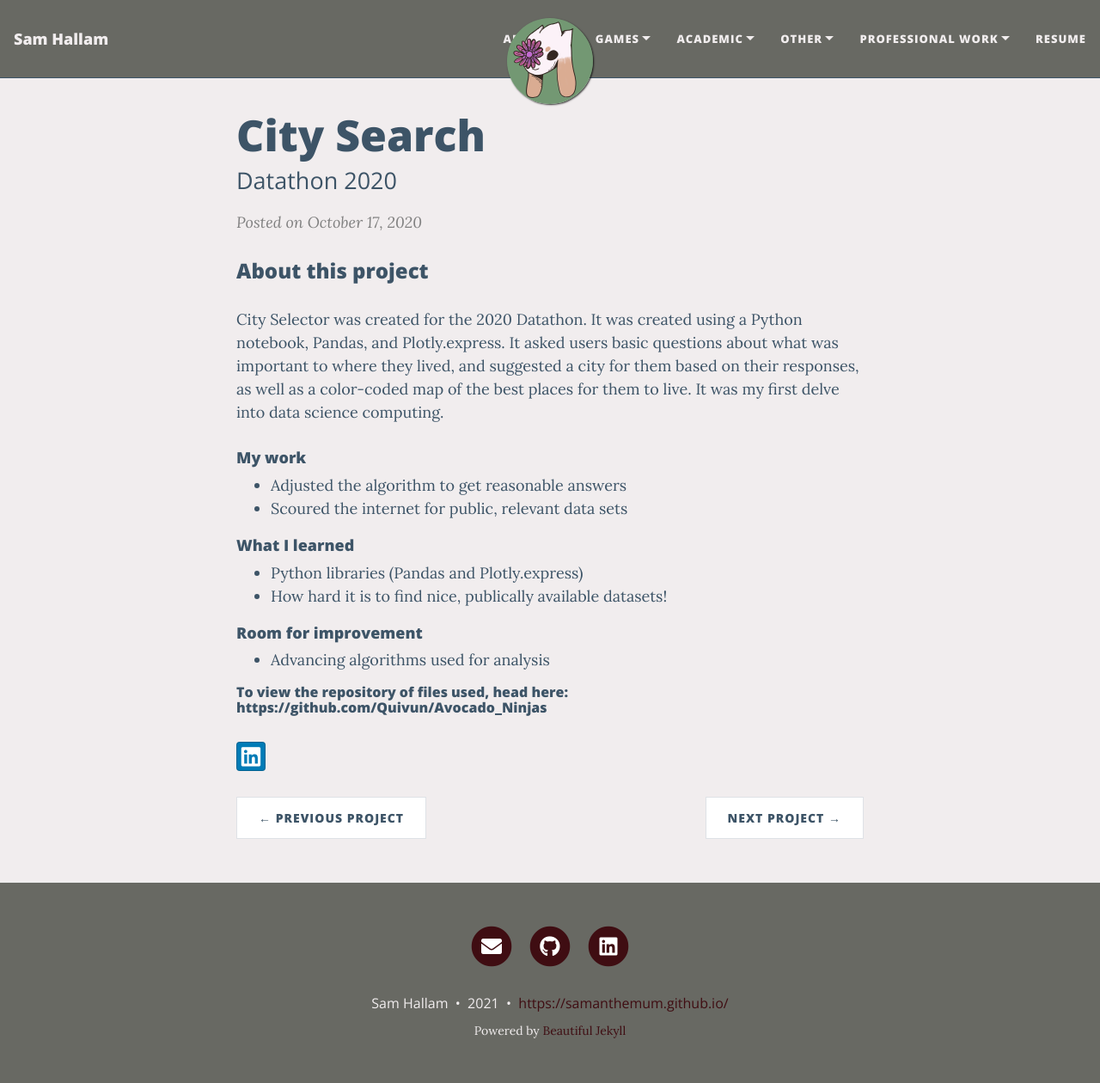
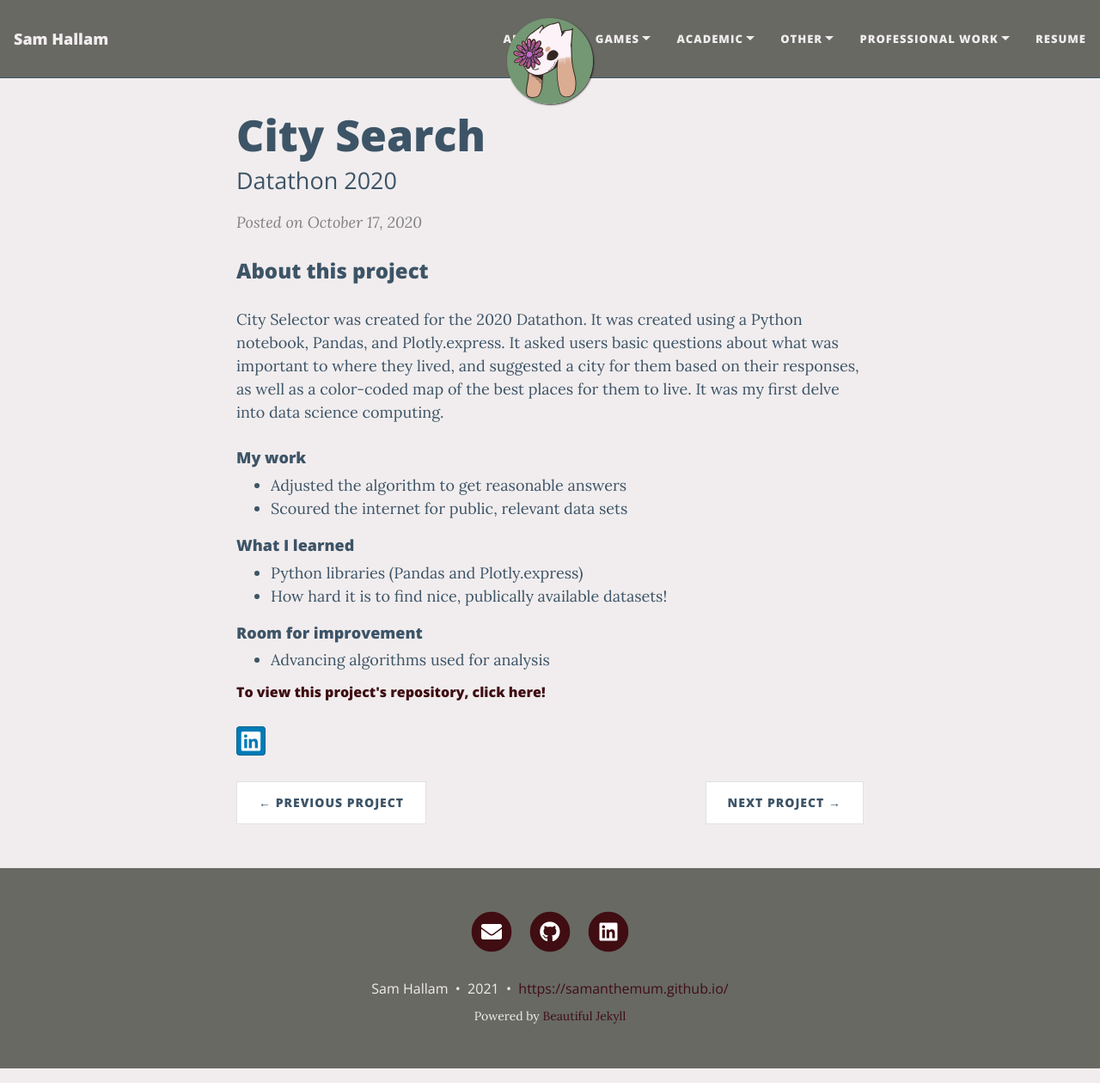
Before and after one commit to samanthemum/samanthemum.github.io, a Jekyll site: the page built from _posts/2020-10-17-city_search.md, in a window 1280 px wide and 1260 px high. Shown: the whole window at 86% size. Built offline with Jekyll 4.4.1, drawn with Linux system fonts in a browser that asks for light colours; nearby versions of some CDN libraries.

Commit message:
one more link

```diff
--- a/_posts/2020-10-17-city_search.md
+++ b/_posts/2020-10-17-city_search.md
@@ -24,4 +24,4 @@ City Selector was created for the 2020 Datathon. It was created using a Python n
 
 * Advancing algorithms used for analysis
 
-###### To view the repository of files used, head here: https://github.com/Quivun/Avocado_Ninjas
+<h6><a href="https://github.com/Quivun/Avocado_Ninjas">To view this project's repository, click here!</a></h6>
```
